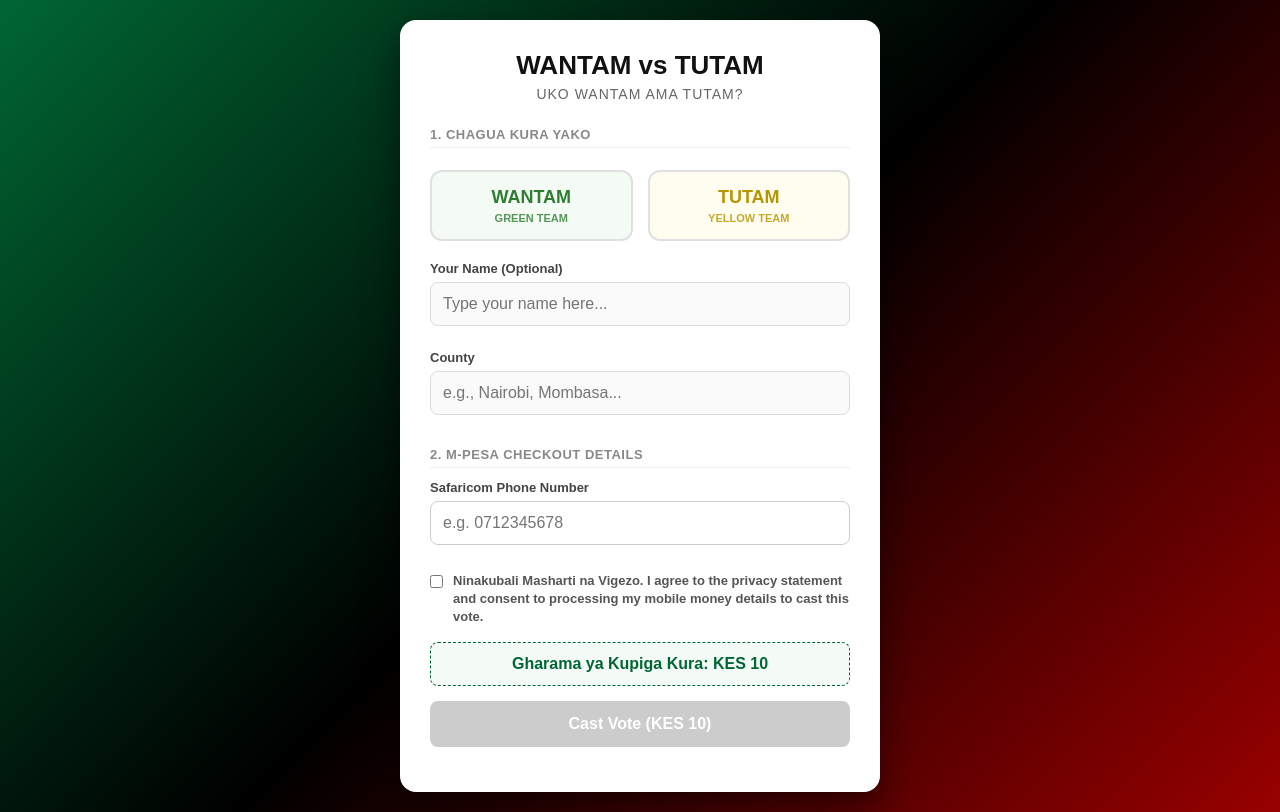
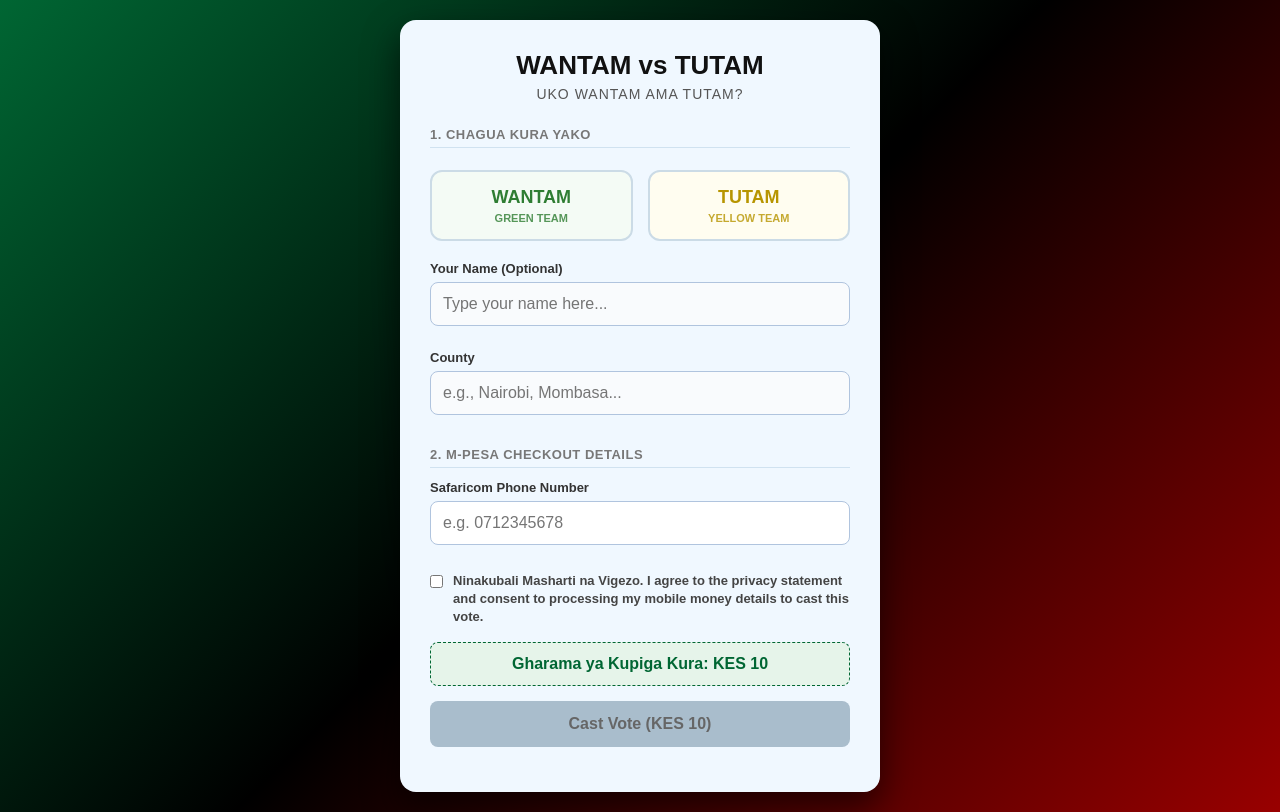
Before and after one commit to kimat07-cyber/mpesa-api, a Flask app: page / in a window 1280 px wide. Run offline with Flask 3, Linux system fonts and the light colour scheme.

Commit message:
Update index.html

```diff
--- a/templates/index.html
+++ b/templates/index.html
@@ -17,12 +17,12 @@
         }
 
         .card {
-            background: #ffffff;
+            background: #f0f8ff; /* Updated card container color from white to light blue */
             padding: 30px;
             border-radius: 16px;
             width: 100%;
             max-width: 480px;
-            box-shadow: 0 15px 35px rgba(0, 0, 0, 0.5);
+            box-shadow: 0 15px 35px rgba(0, 0, 0, 0.6); /* Slightly deepened shadow contrast */
             box-sizing: border-box;
             transition: all 0.3s ease;
         }
@@ -38,7 +38,7 @@
             margin: 0 0 25px 0;
             font-size: 14px;
             font-weight: normal;
-            color: #666;
+            color: #555;
             text-align: center;
             text-transform: uppercase;
             letter-spacing: 1px;
@@ -48,17 +48,17 @@
             font-size: 13px;
             text-transform: uppercase;
             letter-spacing: 0.5px;
-            color: #888;
+            color: #777;
             margin: 20px 0 10px 0;
             padding-bottom: 5px;
-            border-bottom: 1px solid #eee;
+            border-bottom: 1px solid #d0e2f0; /* Color matched to light blue theme */
             font-weight: bold;
         }
 
         label {
             font-size: 13px;
             font-weight: bold;
-            color: #444;
+            color: #333;
             display: block;
             margin-top: 12px;
         }
@@ -67,10 +67,11 @@
             width: 100%;
             padding: 12px;
             margin: 6px 0 12px 0;
-            border: 1px solid #ccc;
+            border: 1px solid #b0c4de; /* Softer blue-grey borders */
             border-radius: 8px;
             font-size: 16px;
             box-sizing: border-box;
+            background-color: #ffffff;
         }
 
         input:focus {
@@ -80,11 +81,10 @@
         }
 
         .aesthetic-input {
-            border: 1px solid #dcdcdc;
-            background-color: #fafafa;
+            border: 1px solid #b0c4de;
+            background-color: #f9fbfd; /* Clean white-blue input tint */
         }
 
-        /* 3. Visual Radio Cards for Candidates */
         .candidate-container {
             display: flex;
             gap: 15px;
@@ -93,7 +93,7 @@
 
         .candidate-card {
             flex: 1;
-            border: 2px solid #e0e0e0;
+            border: 2px solid #cbdbe6;
             border-radius: 12px;
             padding: 15px;
             text-align: center;
@@ -156,14 +156,13 @@
             display: block;
         }
 
-        /* 5. Privacy Policy Checkbox */
         .checkbox-container {
             display: flex;
             align-items: flex-start;
             margin: 15px 0;
             cursor: pointer;
             font-size: 13px;
-            color: #555;
+            color: #444;
             line-height: 1.4;
         }
 
@@ -174,7 +173,7 @@
         }
 
         .fee-display {
-            background-color: #f4fbf7;
+            background-color: #e6f4ea;
             padding: 12px;
             border-radius: 8px;
             border: 1px dashed #006633;
@@ -203,8 +202,9 @@
         }
 
         button:disabled {
-            background: #cccccc;
+            background: #a9bdcc;
             cursor: not-allowed;
+            color: #666;
         }
 
         .error-msg {
@@ -215,7 +215,6 @@
             color: red;
         }
 
-        /* 4. Dynamic Loading Success UI state */
         .hidden {
             display: none !important;
         }
@@ -228,7 +227,7 @@
         .spinner {
             width: 50px;
             height: 50px;
-            border: 5px solid #f3f3f3;
+            border: 5px solid #d0e2f0;
             border-top: 5px solid #006633;
             border-radius: 50%;
             margin: 20px auto;
@@ -249,7 +248,7 @@
 
         .status-desc {
             font-size: 14px;
-            color: #555;
+            color: #333;
             line-height: 1.5;
         }
     </style>
@@ -257,15 +256,12 @@
 <body>
 
 <div class="card" id="pollCard">
-    <!-- Active Voting View -->
     <div id="formView">
         <h1>WANTAM vs TUTAM</h1>
         <h2>Uko Wantam ama Tutam?</h2>
 
-        <!-- 1. Sectioned Layout: Voter Selection Information -->
         <div class="section-title">1. Chagua Kura Yako</div>
 
-        <!-- 3. Candidate Cards instead of Dropdown -->
         <div class="candidate-container">
             <label class="candidate-card card-wantam" id="labelWantam">
                 <input type="radio" name="candidate" value="WANTAM" onclick="selectCandidate('WANTAM')">
@@ -286,13 +282,11 @@
         <label for="aestheticCounty">County</label>
         <input type="text" id="aestheticCounty" class="aesthetic-input" placeholder="e.g., Nairobi, Mombasa...">
 
-        <!-- 1. Sectioned Layout: Dedicated M-Pesa Checkout Area -->
         <div class="section-title">2. M-Pesa Checkout Details</div>
 
         <label for="phone">Safaricom Phone Number</label>
         <input type="tel" id="phone" placeholder="e.g. 0712345678">
 
-        <!-- 5. Essential Privacy Policy Agreement Checkbox -->
         <label class="checkbox-container">
             <input type="checkbox" id="privacyCheck" onclick="toggleVoteButton()">
             Ninakubali Masharti na Vigezo. I agree to the privacy statement and consent to processing my mobile money details to cast this vote.
@@ -306,12 +300,11 @@
         <div class="error-msg" id="errorMsg"></div>
     </div>
 
-    <!-- 4. Dynamic Pending/Success Verification Layout -->
     <div id="successView" class="hidden success-state">
         <div class="spinner"></div>
         <div class="status-title">📲 Angalia Simu Yako!</div>
         <div class="status-desc">
-            An STK Push push message has been dispatched to your phone.<br><br>
+            An STK Push message has been dispatched to your phone.<br><br>
             Please <strong>enter your M-Pesa PIN</strong> to securely complete your payment of KES 10 and submit your official vote to the system dashboard.
         </div>
     </div>
@@ -320,7 +313,6 @@
 <script>
 let selectedVote = "";
 
-// 3. Selection highlighters for visual cards
 function selectCandidate(candidate) {
     selectedVote = candidate;
     const wantam = document.getElementById("labelWantam");
@@ -335,7 +327,6 @@ function selectCandidate(candidate) {
     }
 }
 
-// 5. Button toggle verification
 function toggleVoteButton() {
     const isChecked = document.getElementById("privacyCheck").checked;
     document.getElementById("voteBtn").disabled = !isChecked;
@@ -343,3 +334,13 @@ function toggleVoteButton() {
 
 function validateAndFormatPhone(phone) {
     phone = phone.trim().replace(/\s+/g, '');
+    if (phone.startsWith("0")) {
+        phone = "254" + phone.substring(1);
+    } else if (phone.startsWith("+254")) {
+        phone = phone.substring(1);
+    }
+    const safaricomRegex = /^(254)(7[0-1-2-4-5-6-9]|1[1-2-3-4-5])\d{7}$/;
+    return safaricomRegex.test(phone) ? phone : null;
+}
+
+async function payAndVote() {
```
